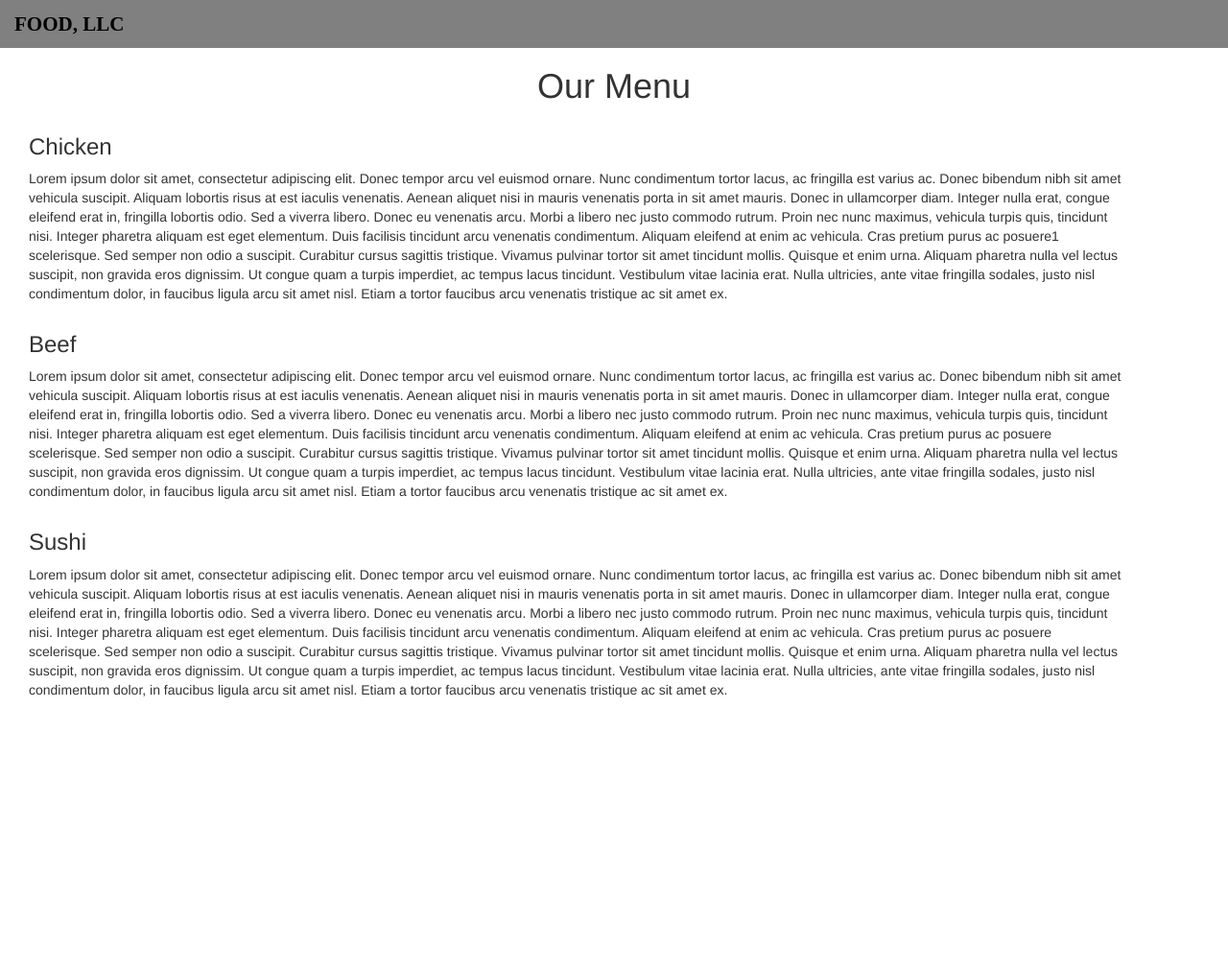
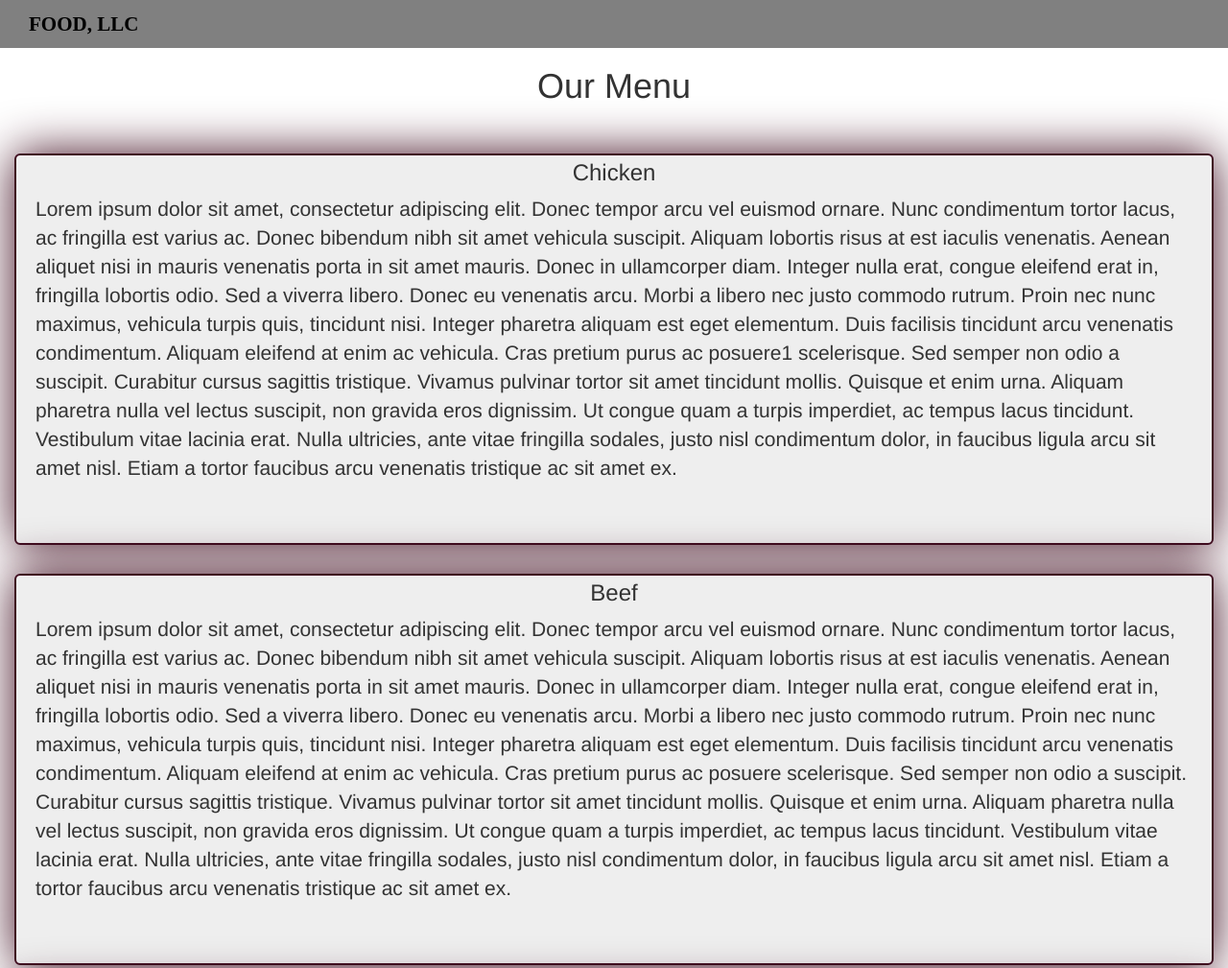
Before and after one commit to maximkz/mod3-solution, a plain HTML site: page index.html in a window 1280 px wide. Shown: the top 1009 px of the page at 96% size. Before the commit the page ends 800 px from the top, so only its background shows below. Drawn offline with nearby package versions, Linux system fonts and the light colour scheme; a script that the page names is missing.

Commit message:
modified html and css files.

```diff
--- a/css/stylesheet.css
+++ b/css/stylesheet.css
@@ -14,6 +14,19 @@ body {
 	padding-top: 18px;
 }
 
+.navbar-header a:hover {
+	text-decoration: none;
+}
+
+.title {
+	text-align: center;
+	margin-top: 0px;
+}
+
+.jumbotron {
+	padding-top: 5px !important;
+}
+
 .navbar-header h1 {
 	font-family: 'Lora', serif;
 	color: black;
@@ -22,6 +35,7 @@ body {
 	font-weight: bold;
 	margin: 0;
 	line-height: .75;
+	padding-left: 15px;
 }
  .container {
  	margin-left: 0 !important;
@@ -30,6 +44,7 @@ body {
 
  #heading {
  	text-align: center;
+ 	margin-bottom: 50px;
  }
 
  #nav-list {
@@ -41,79 +56,58 @@ body {
   text-align: center;
  }
 
+ #nav-list a:hover {
+ 	background: #E7E7E7;
+ }
+
+.navbar-header button.navbar-toggle, .navbar-header .icon-bar {
+  border: 1px solid #61122f;
+}
+.navbar-header button.navbar-toggle {
+  clear: both;
+  margin-top: -30px;
+}
+
    /** END OF HEADER **/
 
-/*
-#heading {
-	text-align: center;
-	padding-top: 30px;
+.container .jumbotron {
+  width: 100%;
+  box-shadow: 0 0 50px #3F0C1F;
+  border: 2px solid #3F0C1F;
+  margin-left: 0 !important;
+  margin-right: 0 !important;
+  padding-left: 20px !important;
+  padding-right: 20px !important;
 }
 
-.container{
-	border: 1px solid black;
-	margin: 20px;
-	background-color: grey;
+/******* Large devices only *******/
+@media (min-width: 1200px) {
+
 }
 
-.content {
-	clear: right;
-	padding: 10px;
+/******* Medium devices only *******/
+@media (min-width: 992px) and (max-width: 1199px) {
+	#content {
+		width: 80%;
+	}
+
 }
 
-#title1{
-	border: 1px solid black;
-	background-color: pink;
-	text-align: center;
-}
-
-#title2{
-	border: 1px solid black;
-	background-color: red;
-	text-align: center;
-}
-
-#title3{
-	border: 1px solid black;
-	background-color: yellow;
-	text-align: center;
-}
-
-.title {
-	float: right;
-	padding: 10px 20px 10px 20px;
-	border: 1px solid black;
-	font-size: 125%;
-}
-
-p, h3 {
-	color: black;
-	font-family: Helvetica, Arial, sans-serif;
-}
-
-@media (min-width: 992px) {
-	.col-md-4 {
-		float: left;
-		width: 33%;
-	}
-}
-
-@media (min-width: 768px) and (max-width: 991px) {
-	.col-sm-6, .col-sm-12 {
-		float: left;
-	}
-
-	.col-sm-6 {
-		width: 50%;
-	}
-
-	.col-sm-12 {
+/******* Small device only *******/
+@media (max-width: 768px) and (min-width: 991px) {
+	.container .jumbotron {
 		width: 100%;
 	}
 }
 
+/******* Extra small devices only *******/
 @media (max-width: 767px) {
-	.col-xs-12 {
-		float: left;
-		width: 100%;
-	}
-} */
+  .navbar-header {
+    padding-top: 10px;
+    font-size: 5vw
+  }
+
+  #collapsable-nav a {
+  	font-size: 1.2em;
+  }
+}
--- a/index.html
+++ b/index.html
@@ -41,39 +41,33 @@
       </nav>
     </header>
 
-
     <h1 id="heading">Our Menu</h1>
 
-    <div class="col-lg-12">
-      <div class="container">
+    <div id="main-content" class="container col-lg-12">
+      <div class="jumbotron">
         <h3 class="title" id="title1 c1">Chicken</h3>
-        <p class="content">
+          <p id="content">
               Lorem ipsum dolor sit amet, consectetur adipiscing elit. Donec tempor arcu vel euismod ornare. Nunc condimentum tortor lacus, ac fringilla est varius ac. Donec bibendum nibh sit amet vehicula suscipit. Aliquam lobortis risus at est iaculis venenatis. Aenean aliquet nisi in mauris venenatis porta in sit amet mauris. Donec in ullamcorper diam. Integer nulla erat, congue eleifend erat in, fringilla lobortis odio. Sed a viverra libero. Donec eu venenatis arcu. Morbi a libero nec justo commodo rutrum. Proin nec nunc maximus, vehicula turpis quis, tincidunt nisi. Integer pharetra aliquam est eget elementum. Duis facilisis tincidunt arcu venenatis condimentum. Aliquam eleifend at enim ac vehicula. Cras pretium purus ac posuere1 scelerisque.
               Sed semper non odio a suscipit. Curabitur cursus sagittis tristique. Vivamus pulvinar tortor sit amet tincidunt mollis. Quisque et enim urna. Aliquam pharetra nulla vel lectus suscipit, non gravida eros dignissim. Ut congue quam a turpis imperdiet, ac tempus lacus tincidunt. Vestibulum vitae lacinia erat. Nulla ultricies, ante vitae fringilla sodales, justo nisl condimentum dolor, in faucibus ligula arcu sit amet nisl. Etiam a tortor faucibus arcu venenatis tristique ac sit amet ex.
           </p>
       </div>
+
+      <div class="jumbotron">
+        <h3 class="title" id="title2 c2">Beef</h3>
+          <p id="content">
+              Lorem ipsum dolor sit amet, consectetur adipiscing elit. Donec tempor arcu vel euismod ornare. Nunc condimentum tortor lacus, ac fringilla est varius ac. Donec bibendum nibh sit amet vehicula suscipit. Aliquam lobortis risus at est iaculis venenatis. Aenean aliquet nisi in mauris venenatis porta in sit amet mauris. Donec in ullamcorper diam. Integer nulla erat, congue eleifend erat in, fringilla lobortis odio. Sed a viverra libero. Donec eu venenatis arcu. Morbi a libero nec justo commodo rutrum. Proin nec nunc maximus, vehicula turpis quis, tincidunt nisi. Integer pharetra aliquam est eget elementum. Duis facilisis tincidunt arcu venenatis condimentum. Aliquam eleifend at enim ac vehicula. Cras pretium purus ac posuere scelerisque.
+              Sed semper non odio a suscipit. Curabitur cursus sagittis tristique. Vivamus pulvinar tortor sit amet tincidunt mollis. Quisque et enim urna. Aliquam pharetra nulla vel lectus suscipit, non gravida eros dignissim. Ut congue quam a turpis imperdiet, ac tempus lacus tincidunt. Vestibulum vitae lacinia erat. Nulla ultricies, ante vitae fringilla sodales, justo nisl condimentum dolor, in faucibus ligula arcu sit amet nisl. Etiam a tortor faucibus arcu venenatis tristique ac sit amet ex.
+          </p>
       </div>
 
-    <div class="col-lg-12">
-      <div class="container">
-        <h3 class="title" id="title2 c2">Beef</h3>
-        <p class="content">
+      <div class="jumbotron">
+        <h3 class="title" id="title3 c3">Sushi</h3>
+         <p id="content">
               Lorem ipsum dolor sit amet, consectetur adipiscing elit. Donec tempor arcu vel euismod ornare. Nunc condimentum tortor lacus, ac fringilla est varius ac. Donec bibendum nibh sit amet vehicula suscipit. Aliquam lobortis risus at est iaculis venenatis. Aenean aliquet nisi in mauris venenatis porta in sit amet mauris. Donec in ullamcorper diam. Integer nulla erat, congue eleifend erat in, fringilla lobortis odio. Sed a viverra libero. Donec eu venenatis arcu. Morbi a libero nec justo commodo rutrum. Proin nec nunc maximus, vehicula turpis quis, tincidunt nisi. Integer pharetra aliquam est eget elementum. Duis facilisis tincidunt arcu venenatis condimentum. Aliquam eleifend at enim ac vehicula. Cras pretium purus ac posuere scelerisque.
               Sed semper non odio a suscipit. Curabitur cursus sagittis tristique. Vivamus pulvinar tortor sit amet tincidunt mollis. Quisque et enim urna. Aliquam pharetra nulla vel lectus suscipit, non gravida eros dignissim. Ut congue quam a turpis imperdiet, ac tempus lacus tincidunt. Vestibulum vitae lacinia erat. Nulla ultricies, ante vitae fringilla sodales, justo nisl condimentum dolor, in faucibus ligula arcu sit amet nisl. Etiam a tortor faucibus arcu venenatis tristique ac sit amet ex.
           </p>
       </div>
     </div>
-
-    <div class="col-lg-12">
-      <div class="container">
-        <h3 class="title" id="title3 c3">Sushi</h3>
-        <p class="content">
-          Lorem ipsum dolor sit amet, consectetur adipiscing elit. Donec tempor arcu vel euismod ornare. Nunc condimentum tortor lacus, ac fringilla est varius ac. Donec bibendum nibh sit amet vehicula suscipit. Aliquam lobortis risus at est iaculis venenatis. Aenean aliquet nisi in mauris venenatis porta in sit amet mauris. Donec in ullamcorper diam. Integer nulla erat, congue eleifend erat in, fringilla lobortis odio. Sed a viverra libero. Donec eu venenatis arcu. Morbi a libero nec justo commodo rutrum. Proin nec nunc maximus, vehicula turpis quis, tincidunt nisi. Integer pharetra aliquam est eget elementum. Duis facilisis tincidunt arcu venenatis condimentum. Aliquam eleifend at enim ac vehicula. Cras pretium purus ac posuere scelerisque.
-          Sed semper non odio a suscipit. Curabitur cursus sagittis tristique. Vivamus pulvinar tortor sit amet tincidunt mollis. Quisque et enim urna. Aliquam pharetra nulla vel lectus suscipit, non gravida eros dignissim. Ut congue quam a turpis imperdiet, ac tempus lacus tincidunt. Vestibulum vitae lacinia erat. Nulla ultricies, ante vitae fringilla sodales, justo nisl condimentum dolor, in faucibus ligula arcu sit amet nisl. Etiam a tortor faucibus arcu venenatis tristique ac sit amet ex.
-        </p>
-      </div>
-    </div>
-
     <!-- jQuery -->
     <script src="js/jquery-2.1.4.min.js"></script>
     <script src="js/bootsrtap.min.js"></script>
```
Lines whose indentation alone changed are shown as unchanged.
